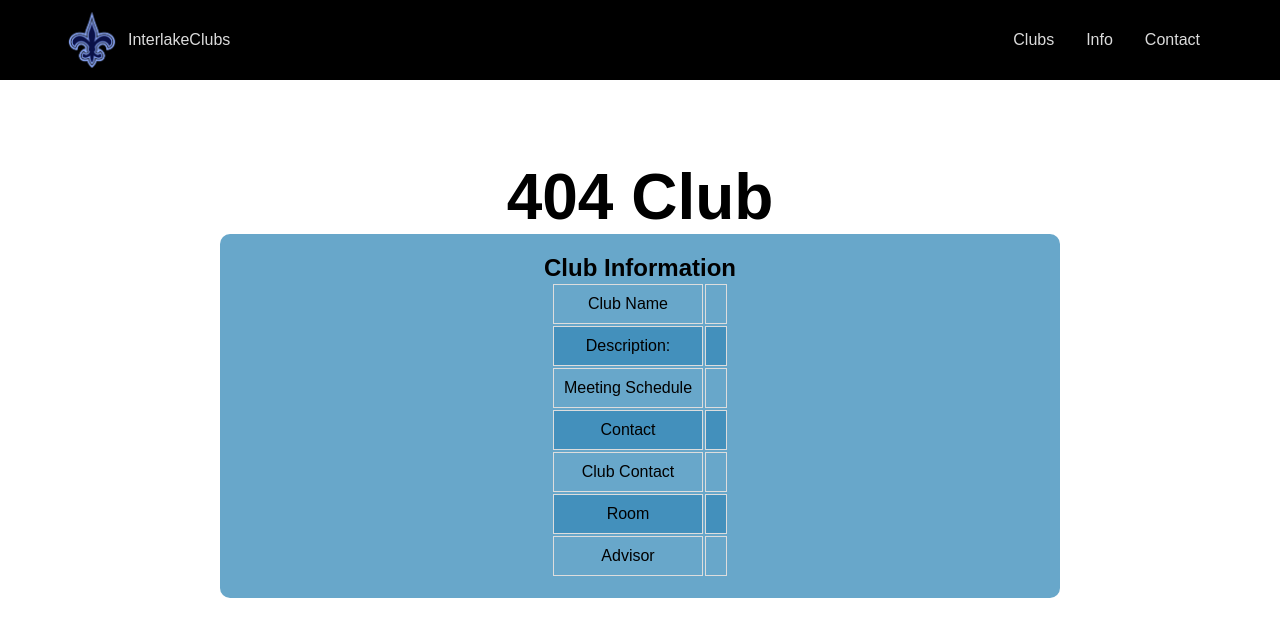
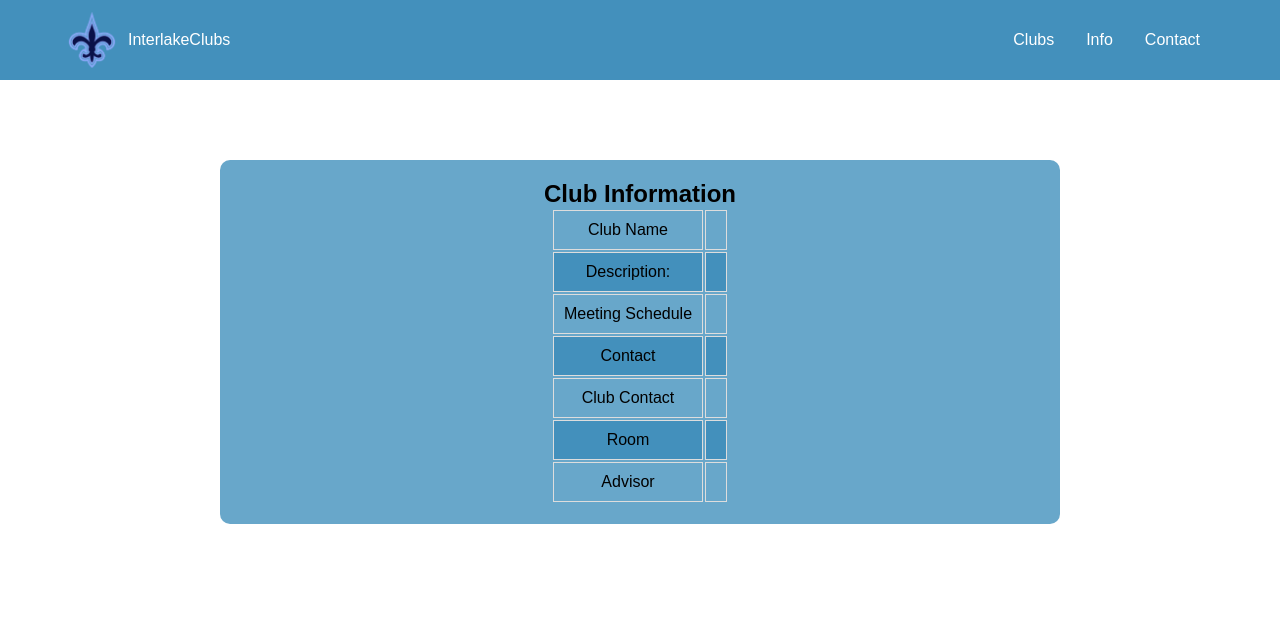
Before and after one commit to InterlakeProgrammingClub/ihsClubSite, a Next.js app: page /404 in a window 1280 px wide. Before the commit this address had no page. Shown: the top 636 px of the page. Built offline with nearby package versions, Linux system fonts and the light colour scheme; a web font is replaced by a local one.

Commit message:
experimental application of color palette

```diff
--- a/src/json/clubs.json
+++ b/src/json/clubs.json
@@ -3,9 +3,12 @@
 		"name": "Programming Club",
 		"description": "We are the best club",
 		"route": "/programming",
+		"contact": "",
+		"clubcontact": "admin@interlakeprogrammingclub.com",
+		"room": "1809",
+		"advisor": "Peterson",
 		"image": "/logos/programming.png"
 	},
-
 	{
 		"name": "Quizbowl Club",
 		"description": "Are you interested in history, literature, science or just want to have fun playing some trivia? Then join Interlake QuizBowl! We have various academic subjects to quiz you on as well as many competitions for you to attend!",
@@ -16,7 +19,6 @@
 		"advisor": "Daniels",
 		"image": "/logos/quizbowl.png"
 	},
-
 	{
 		"name": "History Club",
 		"description": "We are a club that practices competitive history, using question packets from the National History Bee & Bowl website. We cover all areas of history, be it medieval, modern, or even pandemic time. Every meeting, we play trivia using these packets, similar to Quizbowl or SciOly. No experience required! We offer food if a member spots us $5.",
@@ -35,7 +37,7 @@
 		"clubcontact": "interlakestocksclub@gmail.com",
 		"room": "106",
 		"advisor": "Ruihua Wang",
-		"image": "/logos/programming.png"
+		"image": "/logos/stocks.png"
 	},
 	{
 		"name": "DECA",
@@ -45,7 +47,6 @@
 		"clubcontact": "decainterlake@gmail.com",
 		"room": "1802 and 1803",
 		"advisor": "Weiker and Thoreson",
-		"image": "/logos/programming.png"
+		"image": "/logos/deca.png"
 	}
-
 ]
--- a/src/pages/[club].jsx
+++ b/src/pages/[club].jsx
@@ -16,19 +16,19 @@ export default function ClubPage({ club }) {
 		}
 	});
 
-	const index = data.find((item) => item.route === `/${club}`);
-	const title = club.charAt(0).toUpperCase() + club.slice(1);
+	let info = data.find((item) => item.route === `/${club}`);
+	info = info ? info : "";
 
 	return (
 		<>
 			<Header
-				title={`${title} Club | InterlakeClubs`}
-				description={`${title} Club - See info now at InterlakeClubs`}
+				title={`${info.name} | InterlakeClubs`}
+				description={`${info.name} - See info now at InterlakeClubs`}
 			/>
 			<main>
 				<Navbar />
 				<div className={styles.title}>
-					<h1>{title} Club</h1>
+					<h1>{info.name}</h1>
 				</div>
 
 				<div className={styles.infoTable}>
@@ -37,31 +37,31 @@ export default function ClubPage({ club }) {
 						<tbody>
 							<tr>
 								<td>Club Name</td>
-								<td>{index?.name}</td>
+								<td>{info?.name}</td>
 							</tr>
 							<tr>
 								<td>Description:</td>
-								<td>{index?.description}</td>
+								<td>{info?.description}</td>
 							</tr>
 							<tr>
 								<td>Meeting Schedule</td>
-								<td>{index?.schedule}</td>
+								<td>{info?.schedule}</td>
 							</tr>
 							<tr>
 								<td>Contact</td>
-								<td>{index?.contact}</td>
+								<td>{info?.contact}</td>
 							</tr>
 							<tr>
 								<td>Club Contact</td>
-								<td>{index?.clubcontact}</td>
+								<td>{info?.clubcontact}</td>
 							</tr>
 							<tr>
 								<td>Room</td>
-								<td>{index?.room}</td>
+								<td>{info?.room}</td>
 							</tr>
 							<tr>
 								<td>Advisor</td>
-								<td>{index?.advisor}</td>
+								<td>{info?.advisor}</td>
 							</tr>
 						</tbody>
 					</table>
--- a/src/styles/globals.css
+++ b/src/styles/globals.css
@@ -1,13 +1,13 @@
 :root {
 	--bg: #fff;
-	--navbar-bg: #000;
+	--navbar-bg: #4390bc;
 
-	--container-bg: #cacaca;
-	--container-hover-bg: #827e7e;
+	--container-bg: #b2d3e6;
+	--container-hover-bg: #8dbdd8;
 
 	--text: #000;
-	--navbar-text: #dbdbdb;
-	--navbar-text-hover: #fff;
+	--navbar-text: #fff;
+	--navbar-text-hover: #dbdbdb;
 
 	--table-bg: #68a7ca;
 	--table-even-bg: #4390bc;
```
Also changed, not shown: public/logos/deca.png (added), public/logos/stocks.png (added).
